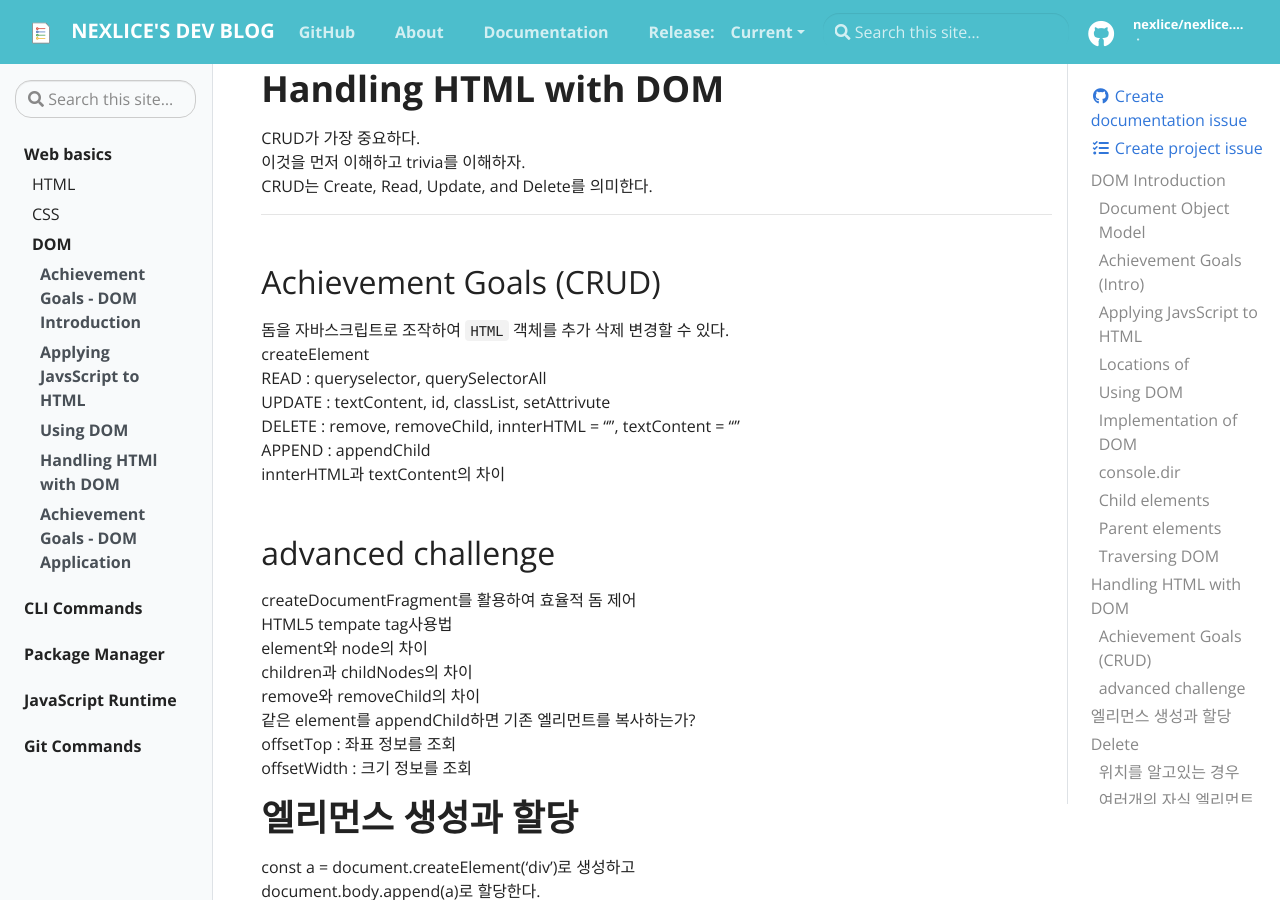
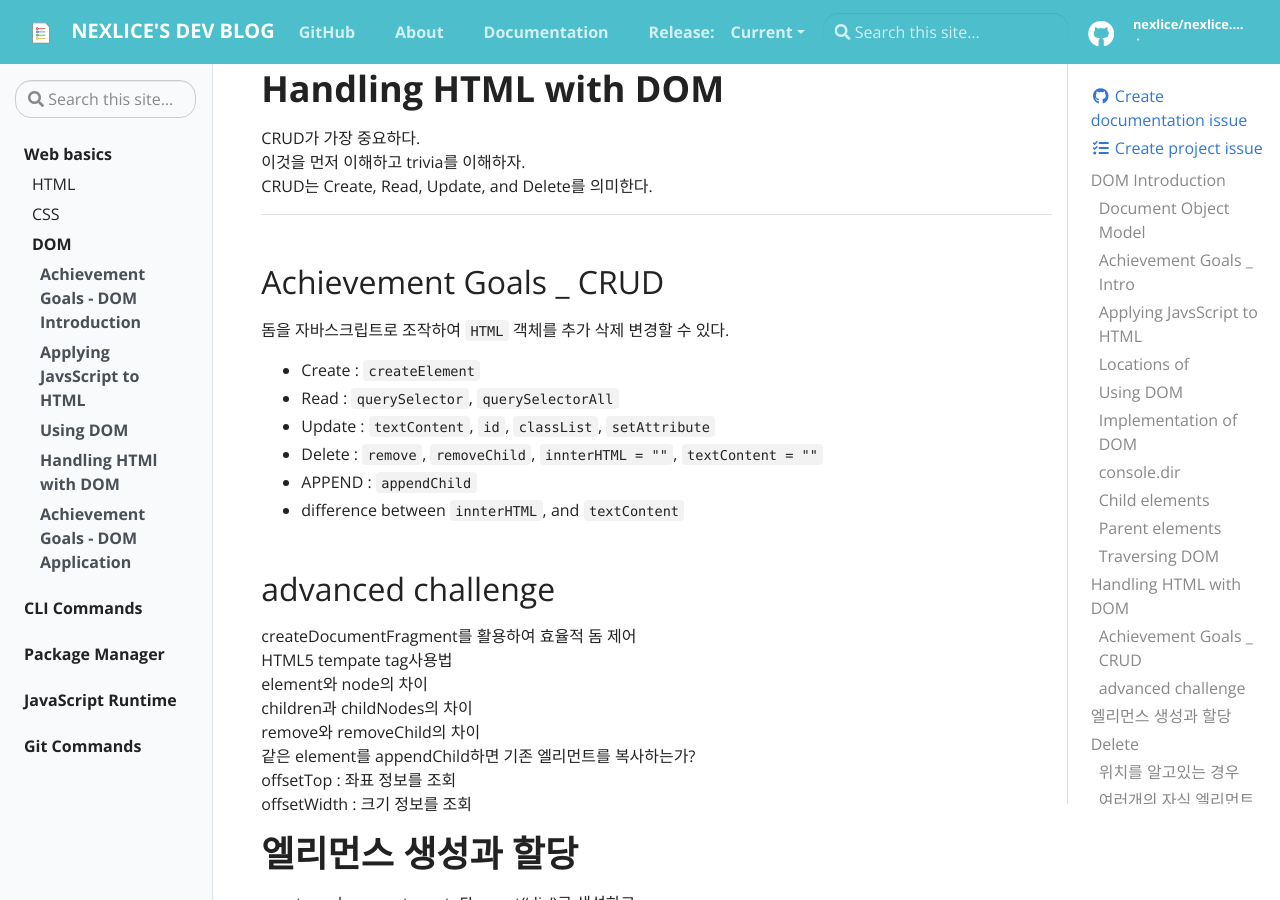
Before and after one commit to nexlice/nexlice.github.io, a Jekyll site: the page built from _docs/Web_Basics/dom.md, in a window 1280 px wide and 900 px high, scrolled down 4263 px. Built offline with Jekyll 4.4.1, drawn with Linux system fonts in a browser that asks for light colours; some of the changed text lies outside the part shown.

Commit message:
fix: no parenthesis

```diff
--- a/_data/toc.yml
+++ b/_data/toc.yml
@@ -30,7 +30,7 @@
       url: "docs/Web_Basics/dom"
       children:
         - title: Achievement Goals - DOM Introduction
-          url: "docs/Web_Basics/dom#achievement-goals-(intro)"
+          url: "docs/Web_Basics/dom#achievement-goals-_-intro"
         - title: Applying JavsScript to HTML
           url: "docs/Web_Basics/dom#applying-javascript-to-html"
         - title: Using DOM
@@ -38,7 +38,7 @@
         - title: Handling HTMl with DOM
           url: "docs/Web_Basics/dom#handling-html-with-dom"
         - title: Achievement Goals - DOM Application
-          url: "docs/Web_Basics/dom#achievement-goals-(crud)"
+          url: "docs/Web_Basics/dom#achievement-goals-_-crud"
 
 
 
--- a/_docs/Web_Basics/dom.md
+++ b/_docs/Web_Basics/dom.md
@@ -27,7 +27,7 @@ description: Learn about basic git commands!
 
 ---
 
-## Achievement Goals (Intro)
+## Achievement Goals _ Intro
 - `DOM`의 개념을 이해하기
 - `DOM`의 구조를 파악하고, `HTML`과 `DOM`이 어떻게 닮아있는지 확인한다.
 - `HTML`에서 `JavaScript`파일을 불러올 때 주의점에 대해 이해한다.
@@ -180,14 +180,14 @@ CRUD가 가장 중요하다.
 CRUD는 Create, Read, Update, and Delete를 의미한다.
 
 ---
-## Achievement Goals (CRUD)
+## Achievement Goals _ CRUD
 돔을 자바스크립트로 조작하여 `HTML` 객체를 추가 삭제 변경할 수 있다.
-createElement
-READ : queryselector, querySelectorAll
-UPDATE : textContent, id, classList, setAttrivute
-DELETE : remove, removeChild, innterHTML = "", textContent = ""
-APPEND : appendChild
-innterHTML과 textContent의 차이
+- Create : `createElement`
+- Read : `querySelector`, `querySelectorAll`
+- Update : `textContent`, `id`, `classList`, `setAttribute`
+- Delete : `remove`, `removeChild`, `innterHTML = ""`, `textContent = ""`
+- APPEND : `appendChild`
+- difference between `innterHTML`, and `textContent`
 
 ## advanced challenge
 createDocumentFragment를 활용하여 효율적 돔 제어
```
